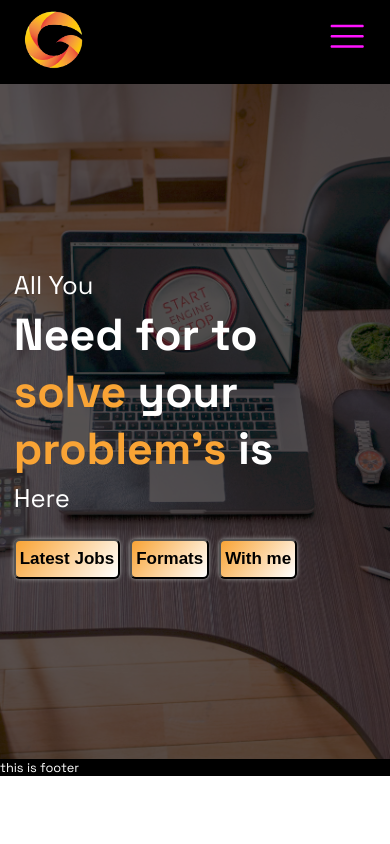
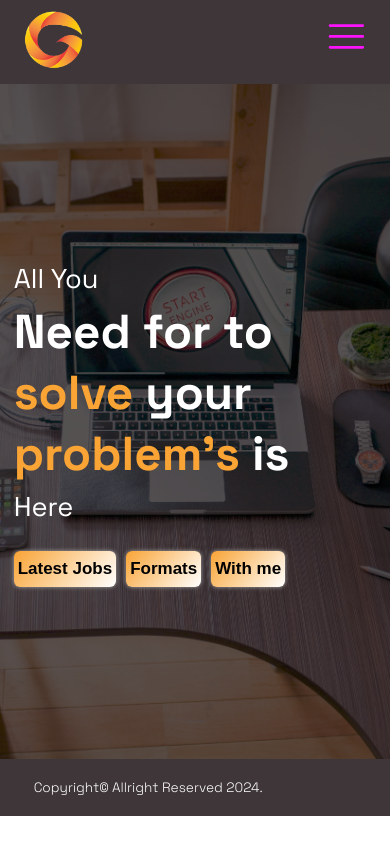
Before and after one commit to mhgkhan/ghstore, a Next.js app: page / in a window 390 px wide. Built offline with nearby package versions, Linux system fonts and the light colour scheme.

Commit message:
customize layout

```diff
--- a/app/globals.css
+++ b/app/globals.css
@@ -60,7 +60,7 @@ textarea {
 
 
 header {
-    background: black;
+    background: #3e3639;
     width: 100%;
     color: white;
 }
@@ -151,12 +151,19 @@ header .container nav ul li a:hover {
     width: auto;
     height: auto;
     transition: all 1s ease-in linear;
+    border: none !important;
 }
 
 
 footer {
-    background: black;
+    background: #3e3639;
     color: white;
+}
+footer .container {
+    padding: 20px;
+}
+footer .container p{
+    font-weight: 300;
 }
 
 
@@ -171,7 +178,7 @@ footer {
 
 @media screen and (max-width:800px) {
     html {
-        font-size: 80%;
+        font-size: 85%;
     }
 }
 
@@ -183,21 +190,22 @@ footer {
 
     header .container .logo_w_btn {
         width: 100%;
+        justify-content: space-between;
     }
 
     header .sidebarButton {
         display: block !important;
-        width: 100%;
+        /* width: 100%; */
         text-align: right;
     }
 
     header nav {
         width: 100% !important;
-        background: black;
+        background: #3e3639;
         display: block;
         overflow: hidden;
         height: 0px;
-        transition: .5s;
+        transition: .8s;
     }
 
     header nav ul {
@@ -214,6 +222,7 @@ footer {
     header nav ul li a {
         width: 100% !important;
         padding: 4px 0px;
+        display: block;
     }
     .intro .buttons_intro{
         justify-content: flex-start !important;
--- a/components/ui/Footer.jsx
+++ b/components/ui/Footer.jsx
@@ -3,7 +3,9 @@ import React from 'react'
 const Footer = () => {
   return (
     <footer>
-        this is footer
+       <div className="container">
+        <p>Copyright&copy; Allright Reserved 2024.</p>
+       </div>
     </footer>
   )
 }
```
